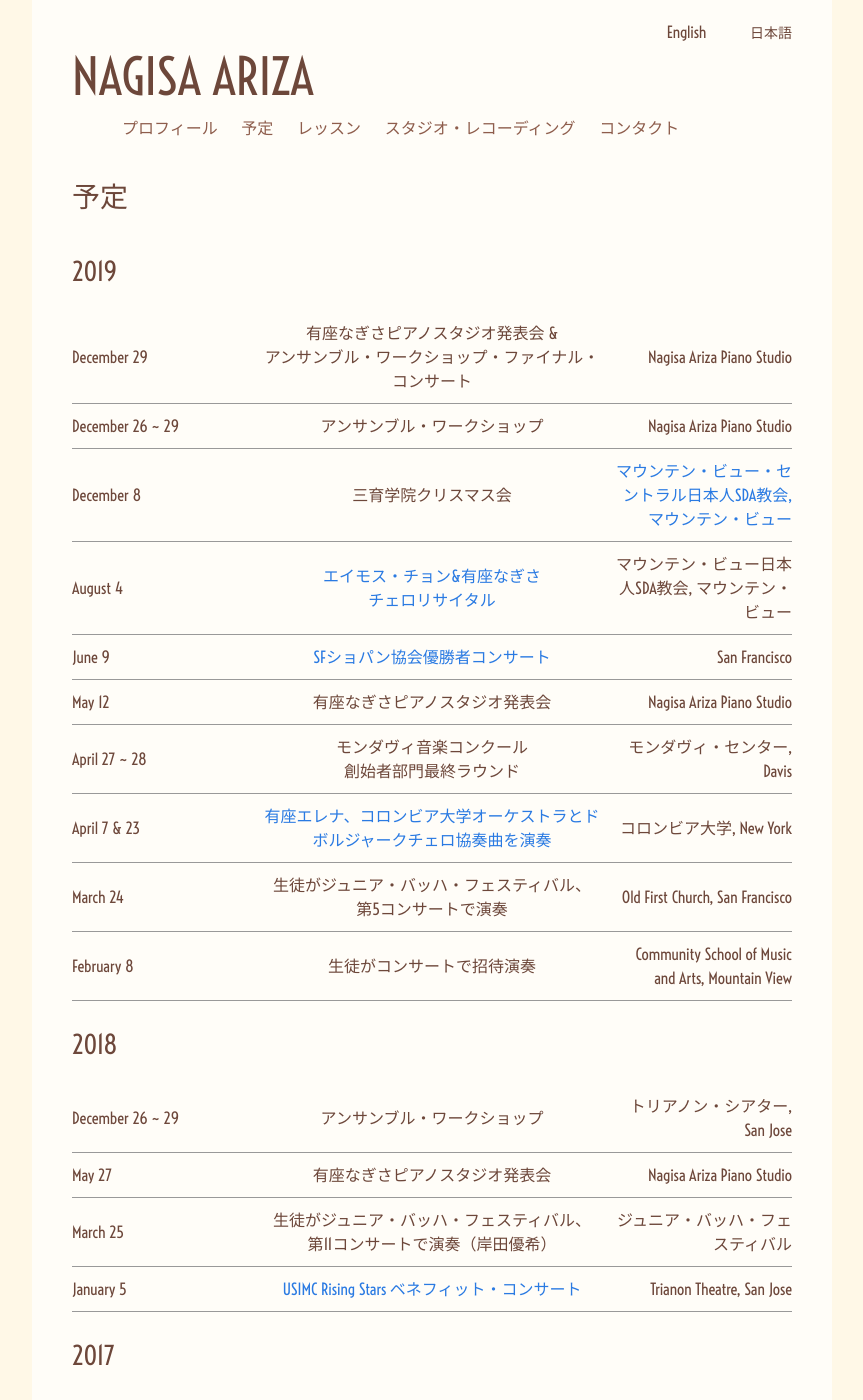
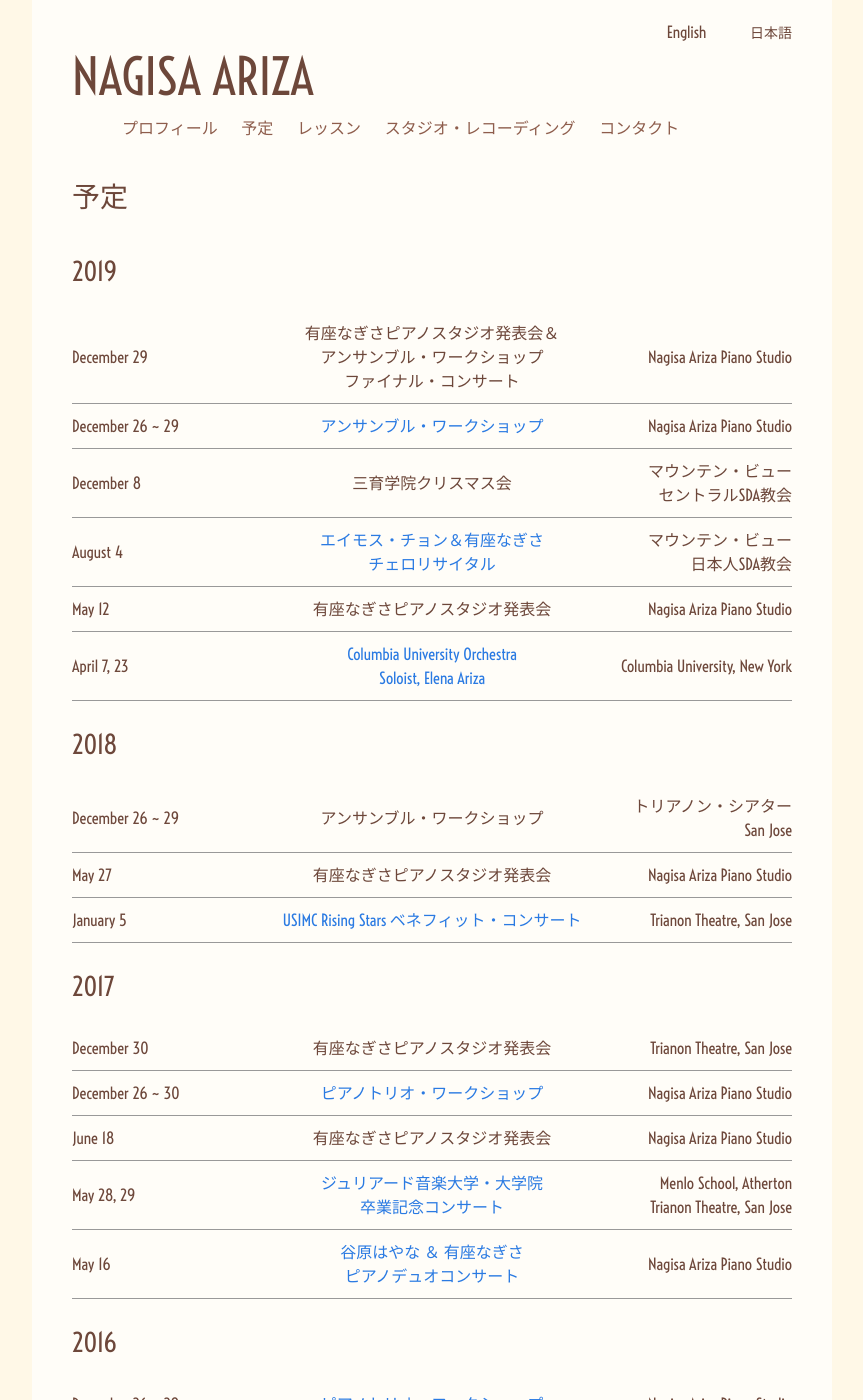
Before and after one commit to dawnstar63/nagisaariza-website, a Jekyll site: the page built from language-jp/events.html, in a window 1280 px wide and 1400 px high. Shown: the whole window, without its empty margins (208-1071 px from the left). Built offline with Jekyll 4.4.1, drawn with Linux system fonts in a browser that asks for light colours; nearby versions of some CDN libraries; some of the changed text lies outside the part shown.

Commit message:
more event fixes

```diff
--- a/language-jp/events.html
+++ b/language-jp/events.html
@@ -10,28 +10,23 @@ order: 4
 <table>
 	<tr>
 		<td class = "table-date">December 29</td>
-		<td class = "table-description">有座なぎさピアノスタジオ発表会 &</br>アンサンブル・ワークショップ・ファイナル・コンサート</td>
+		<td class = "table-description">有座なぎさピアノスタジオ発表会＆</br>アンサンブル・ワークショップ</br>ファイナル・コンサート</td>
 		<td class = "table-location">Nagisa Ariza Piano Studio</td>
 	</tr>
 	<tr>
 		<td class = "table-date">December 26 ~ 29</td>
-		<td class = "table-description">アンサンブル・ワークショップ</td>
+		<td class = "table-description"><a href="/img/Ensemble Workshop 2019 Chirashi Japanese web.pdf" target="_blank">アンサンブル・ワークショップ</a></td>
 		<td class = "table-location">Nagisa Ariza Piano Studio</td>
 	</tr>
 	<tr>
 		<td class = "table-date">December 8</td>
 		<td class = "table-description">三育学院クリスマス会</td>
-		<td class = "table-location"><a href="http://www.mvcadventist.org" target="_blank">マウンテン・ビュー・セントラル日本人SDA教会, マウンテン・ビュー</a></td>
+		<td class = "table-location">マウンテン・ビュー</br>セントラルSDA教会</td>
 	</tr>
 	<tr>
 		<td class = "table-date">August 4</td>
-		<td class = "table-description"><a href="/img/Amos Chon Benefit Recital Poster.pdf" target="_blank">エイモス・チョン&有座なぎさ</br>チェロリサイタル</a></td>
-		<td class = "table-location">マウンテン・ビュー日本人SDA教会, マウンテン・ビュー</td>
-	</tr>
-	<tr>
-		<td class = "table-date">June 9</td>
-		<td class = "table-description"><a href="http://www.chopinsf.org/competition2019.html" target="_blank">SFショパン協会優勝者コンサート</a></td>
-		<td class = "table-location">San Francisco</td>
+		<td class = "table-description"><a href="/img/Amos Chon Benefit Recital Poster.pdf" target="_blank">エイモス・チョン＆有座なぎさ</br>チェロリサイタル</a></td>
+		<td class = "table-location">マウンテン・ビュー</br>日本人SDA教会</td>
 	</tr>
 	<tr>
 		<td class = "table-date">May 12</td>
@@ -39,24 +34,9 @@ order: 4
 		<td class = "table-location">Nagisa Ariza Piano Studio</td>
 	</tr>
 	<tr>
-		<td class = "table-date">April 27 ~ 28</td>
-		<td class = "table-description">モンダヴィ音楽コンクール</br>創始者部門最終ラウンド</td>
-		<td class = "table-location">モンダヴィ・センター, Davis</td>
-	</tr>
-	<tr>
-		<td class = "table-date">April 7 & 23</td>
-		<td class = "table-description"><a href="/img/57568377_10217087186308312_6075522868471398400_o.jpeg" target="_blank">有座エレナ、コロンビア大学オーケストラとドボルジャークチェロ協奏曲を演奏</a></td>
-		<td class = "table-location">コロンビア大学, New York</td>
-	</tr>
-	<tr>
-		<td class = "table-date">March 24</td>
-		<td class = "table-description">生徒がジュニア・バッハ・フェスティバル、</br>第5コンサートで演奏</td>
-		<td class = "table-location">Old First Church, San Francisco</td>
-	</tr>
-	<tr>
-		<td class = "table-date">February 8</td>
-		<td class = "table-description">生徒がコンサートで招待演奏</td>
-		<td class = "table-location">Community School of Music and Arts, Mountain View</td>
+		<td class = "table-date">April 7, 23</td>
+		<td class = "table-description"><a href="/img/57568377_10217087186308312_6075522868471398400_o.jpeg" target="_blank">Columbia University Orchestra</br>Soloist, Elena Ariza</a></td>
+		<td class = "table-location">Columbia University, New York</td>
 	</tr>
 </table>
 
@@ -66,17 +46,12 @@ order: 4
 	<tr>
 		<td class = "table-date">December 26 ~ 29</td>
 		<td class = "table-description">アンサンブル・ワークショップ</td>
-		<td class = "table-location">トリアノン・シアター, San Jose</td>
+		<td class = "table-location">トリアノン・シアター</br>San Jose</td>
 	</tr>
 	<tr>
 		<td class = "table-date">May 27</td>
 		<td class = "table-description">有座なぎさピアノスタジオ発表会</td>
 		<td class = "table-location">Nagisa Ariza Piano Studio</td>
-	</tr>
-	<tr>
-		<td class = "table-date">March 25</td>
-		<td class = "table-description">生徒がジュニア・バッハ・フェスティバル、</br>第11コンサートで演奏（岸田優希）</td>
-		<td class = "table-location">ジュニア・バッハ・フェスティバル</td>
 	</tr>
 	<tr>
 		<td class = "table-date">January 5</td>
@@ -115,7 +90,7 @@ order: 4
 
 	<tr>
 		<td class = "table-date">May 16</td>
-		<td class = "table-description"><a href="/img/Hayana Nagisa poster 2017.pdf" target="_blank">谷原はやな &amp; 有座なぎさ<br/>ピアノデュオコンサート</a></td>
+		<td class = "table-description"><a href="/img/Hayana Nagisa poster 2017.pdf" target="_blank">谷原はやな ＆ 有座なぎさ<br/>ピアノデュオコンサート</a></td>
 		<td class = "table-location">Nagisa Ariza Piano Studio</td>
 	</tr>
 
@@ -176,7 +151,7 @@ order: 4
 
 	<tr>
 		<td class = "table-date">March 20</td>
-		<td class = "table-description"><a href="http://www.symphonyparnassus.org/mar-20-2016/" target="_blank">Symphony Parnassus, Soloist Elena Ariza</a></td>
+		<td class = "table-description"><a href="http://www.symphonyparnassus.org/mar-20-2016/" target="_blank">Symphony Parnassus, Soloist, Elena Ariza</a></td>
 		<td class = "table-location">Herbst Theatre, San Francisco</td>
 	</tr>
 
@@ -190,7 +165,7 @@ order: 4
 <table>
 	<tr>
 		<td class = "table-date">November 1</td>
-		<td class = "table-description"><a href="/img/SFS 2015-16 press release.pdf" target="_blank">San Francisco Symphony Youth Orchestra, Soloist Elena Ariza</td>
+		<td class = "table-description"><a href="/img/SFS 2015-16 press release.pdf" target="_blank">San Francisco Symphony Youth Orchestra</br>Soloist, Elena Ariza</td>
 		<td class = "table-location">Davies Hall, San Francisco</td>
 	</tr>
 
```
Also changed, not shown: language-en/events.html (+7 -32 lines), 2 other files.
